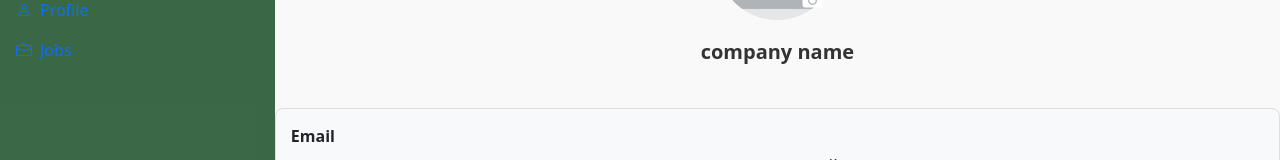
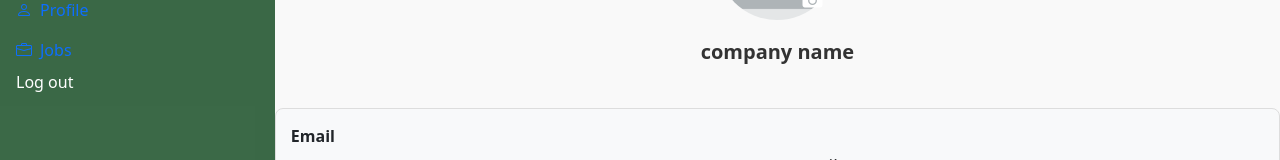
Before and after one commit to MostafaElKaranshawy/Job-Hunt, a React (Vite) app in the folder frontend/: page /company/1 in a window 1280 px wide. Shown: the part 149-309 px from the top of the page. Built offline with nearby package versions, Linux system fonts and the light colour scheme; no server answers.

Commit message:
SI-60 edit some bugs in frontend

```diff
--- a/frontend/src/components/createForm/CreateForm.jsx
+++ b/frontend/src/components/createForm/CreateForm.jsx
@@ -89,8 +89,12 @@ export default function CreateForm({jobDetails,whenSave}) {
 
             sections:formattedSections,
             staticSections:trackedSections,
-            fields: formattedStandaloneFields
-            })
+            fields: formattedStandaloneFields,
+
+            },{
+                withCredentials: true
+            }
+        )
             .then(response => {
                 console.log('Data successfully sent to the backend:', response.data);
             })
--- a/frontend/src/components/sideBar/Sidebar.jsx
+++ b/frontend/src/components/sideBar/Sidebar.jsx
@@ -29,6 +29,13 @@ function Sidebar() {
             Jobs
           </Link>
         </NavItem>
+        <div className="navItem logout" onClick={() => {
+          console.log("Logout");
+          document.cookie = ";";
+          window.location.href = "/";
+        }}>
+          Log out
+        </div>
       </Nav>
     </div>
   );
```
